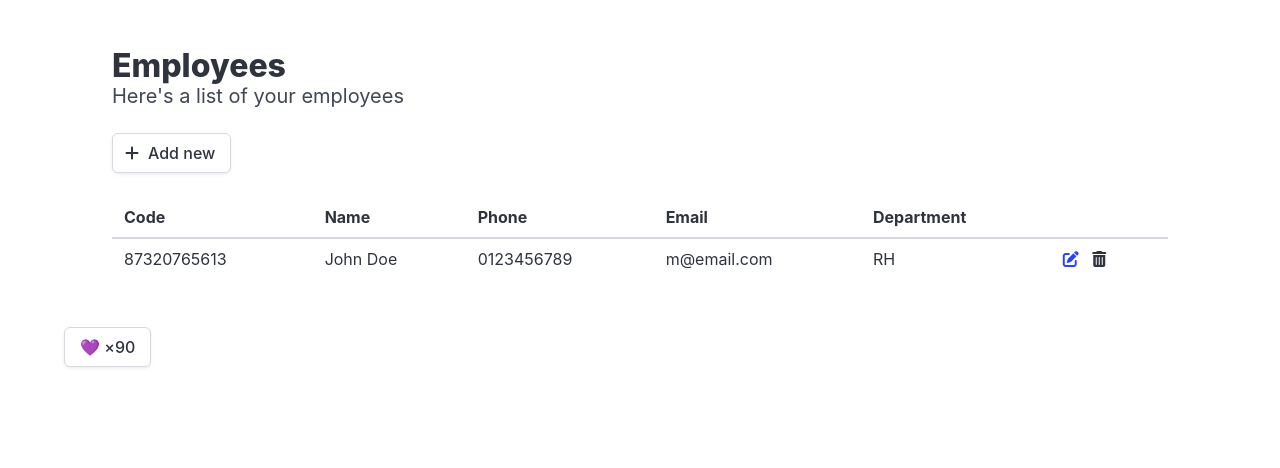
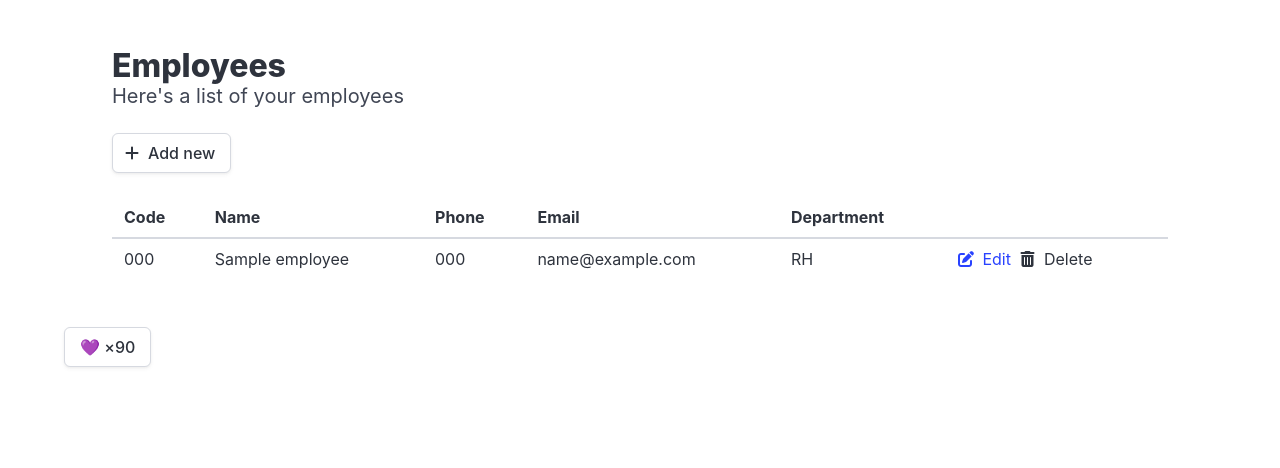
Before and after one commit to falvarador/ci4-project1, a PHP site: the page made by app/views/employees/index.php in a window 1280 px wide. Shown: the top 468 px of the page. Run offline with PHP 8.4, Linux system fonts and the light colour scheme; the template is opened without the code that fills it: most values are stand-ins (such as "Sample title", 1, 10 or a date in 2020); data that the repository does not hold is empty.

Commit message:
List employees

```diff
--- a/app/controllers/Employees.php
+++ b/app/controllers/Employees.php
@@ -16,7 +16,10 @@ class Employees extends BaseController
      */
     public function index()
     {
-        return view('employees/index');
+        $model = new EmployeeModel();
+        $employees = $model->findAll();
+
+        return view('employees/index', ['employees' => $employees]);
     }
 
     /**
--- a/app/views/components/heart.html
+++ b/app/views/components/heart.html
@@ -1,4 +1,4 @@
-<script {csp-script-nonce}>
+<script>
     class Heart extends HTMLElement {
         #button;
         #count;
--- a/app/views/employees/index.php
+++ b/app/views/employees/index.php
@@ -31,28 +31,29 @@
             </thead>
 
             <tbody>
+                <?php foreach ($employees as $employee): ?>
                     <tr>
-                    <td>87320765613</td>
-                    <td>John Doe</td>
-                    <td>0123456789</td>
-                    <td>m@email.com</td>
+                        <td><?= $employee->code ?></td>
+                        <td><?= $employee->name ?></td>
+                        <td><?= $employee->phone ?></td>
+                        <td><?= $employee->email ?></td>
                         <td>RH</td>
                         <td>
-
-                        <a href="edita.html" class="btn btn-warning btn-sm me-2">
+                            <a href="<?= base_url('employees/edit/' . $employee->id) ?>" class="btn btn-warning btn-sm me-2">
                                 <span class="icon">
                                     <i class="fas fa-edit"></i>
                                 </span>
+                                Edit
                             </a>
-
                             <button type="button" class="btn btn-danger btn-sm" data-bs-toggle="modal"
-                            data-bs-target="#eliminaModal" data-bs-id="1">
+                                data-bs-target="#eliminaModal" data-bs-id="<?= $employee->id ?>">
                                 <span class="icon">
                                     <i class="fas fa-trash-alt"></i>
                                 </span>
+                                Delete
                             </button>
-                    </td>
                     </tr>
+                <?php endforeach; ?>
             </tbody>
         </table>
     </div>
```
Lines whose indentation alone changed are shown as unchanged.
